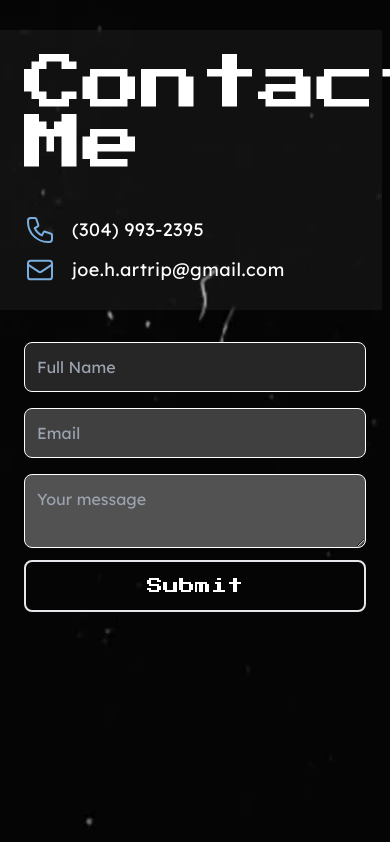
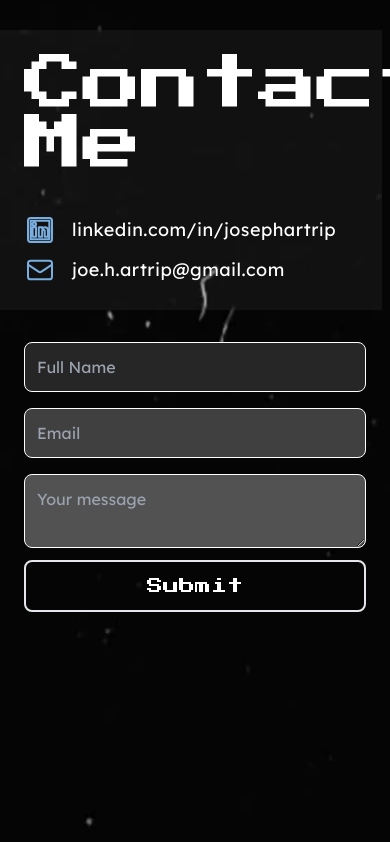
Before and after one commit to brianprost/joe-artrip-website, a React (Create React App) app: page / in a window 390 px wide. Shown: the part 4433-5275 px from the top of the page. Built offline with nearby package versions, Linux system fonts and the light colour scheme.

Commit message:
removed phone number

```diff
--- a/src/components/Contact.jsx
+++ b/src/components/Contact.jsx
@@ -45,15 +45,10 @@ export default function Contact() {
                     viewBox="0 0 24 24"
                     className="w-8 h-8 text-jacpBlue-joeChoice"
                   >
-                    <path
-                      stroke-linecap="round"
-                      stroke-linejoin="round"
-                      stroke-width="1.5"
-                      d="M3 5a2 2 0 012-2h3.28a1 1 0 01.948.684l1.498 4.493a1 1 0 01-.502 1.21l-2.257 1.13a11.042 11.042 0 005.516 5.516l1.13-2.257a1 1 0 011.21-.502l4.493 1.498a1 1 0 01.684.949V19a2 2 0 01-2 2h-1C9.716 21 3 14.284 3 6V5z"
-                    />
+                    <path d="M 5 3 C 3.895 3 3 3.895 3 5 L 3 19 C 3 20.105 3.895 21 5 21 L 19 21 C 20.105 21 21 20.105 21 19 L 21 5 C 21 3.895 20.105 3 19 3 L 5 3 z M 5 5 L 19 5 L 19 19 L 5 19 L 5 5 z M 7.7792969 6.3164062 C 6.9222969 6.3164062 6.4082031 6.8315781 6.4082031 7.5175781 C 6.4082031 8.2035781 6.9223594 8.7167969 7.6933594 8.7167969 C 8.5503594 8.7167969 9.0644531 8.2035781 9.0644531 7.5175781 C 9.0644531 6.8315781 8.5502969 6.3164062 7.7792969 6.3164062 z M 6.4765625 10 L 6.4765625 17 L 9 17 L 9 10 L 6.4765625 10 z M 11.082031 10 L 11.082031 17 L 13.605469 17 L 13.605469 13.173828 C 13.605469 12.034828 14.418109 11.871094 14.662109 11.871094 C 14.906109 11.871094 15.558594 12.115828 15.558594 13.173828 L 15.558594 17 L 18 17 L 18 13.173828 C 18 10.976828 17.023734 10 15.802734 10 C 14.581734 10 13.930469 10.406562 13.605469 10.976562 L 13.605469 10 L 11.082031 10 z"></path>
                   </svg>
                   <div className="ml-4 text-lg tracking-wide font-lexend w-40">
-                    (304) 993-2395
+                    linkedin.com/in/josephartrip
                   </div>
                 </div>
 
```
